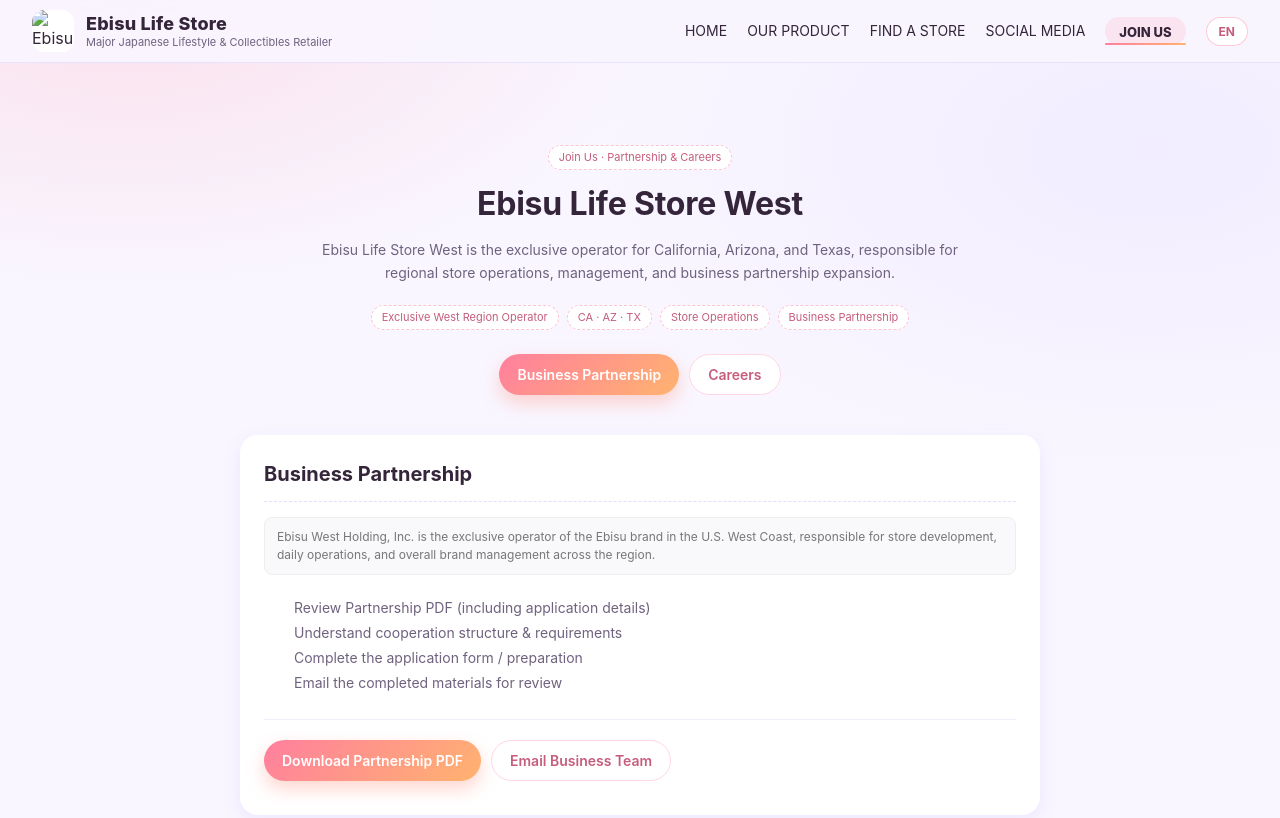
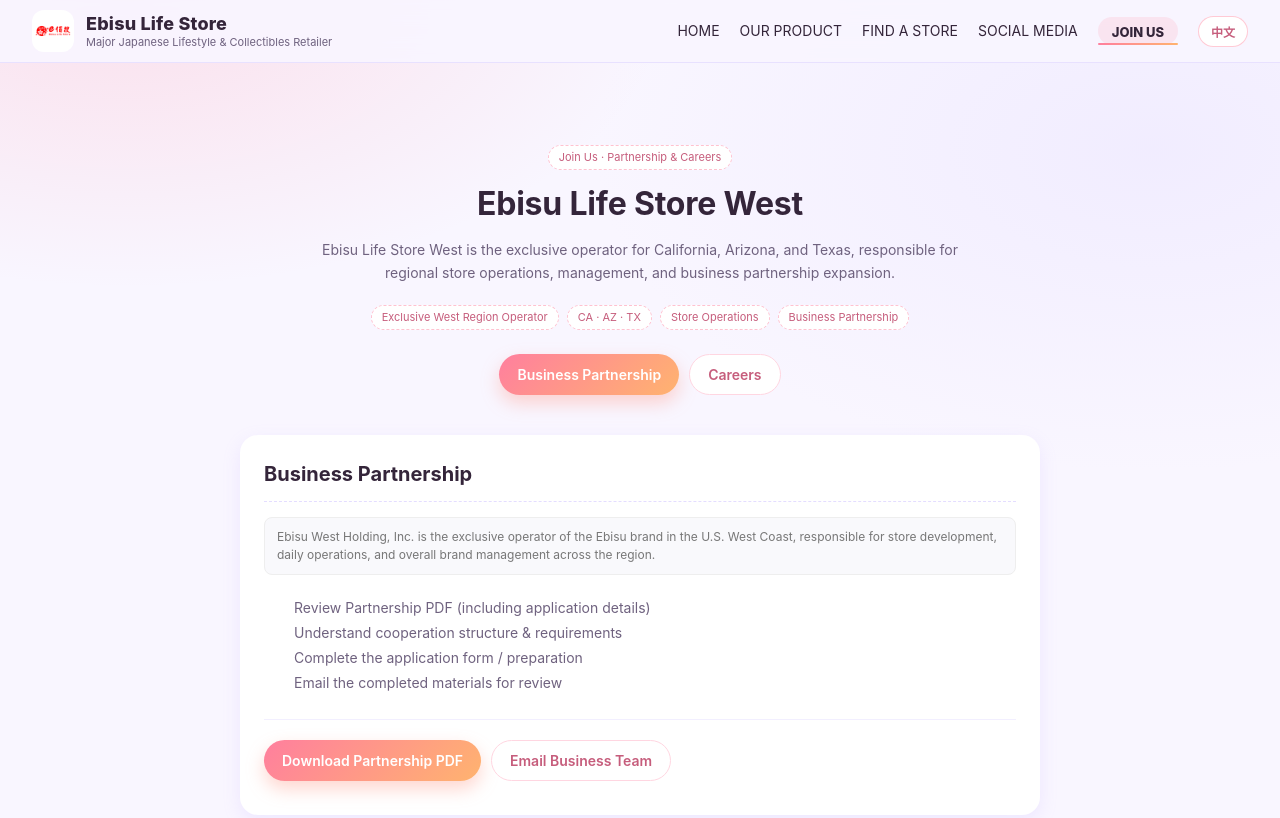
Before and after one commit to zhangbc1/Ebisu-Life-Store-West-website, a website: page partner.html in a window 1280 px wide. Shown: the top 818 px of the page. Drawn offline with Linux system fonts and the light colour scheme.

Commit message:
Update partner.html

```diff
--- a/partner.html
+++ b/partner.html
@@ -5,14 +5,14 @@
   <meta name="viewport" content="width=device-width, initial-scale=1.0, viewport-fit=cover" />
   <title>Join Us | Ebisu Life Store</title>
   <link rel="stylesheet" href="style.css">
-  <script defer src="assets/js/i18n.js"></script>
+  <script defer src="js/i18n.js"></script>
 </head>
 
 <body class="page-partner">
 
 <header>
   <div class="nav-left">
-    <img class="brand-logo square" src="assets/logo/ebisu-logo.png" alt="Ebisu">
+    <img class="brand-logo square" src="logo/ebisu-logo.png" alt="Ebisu">
     <div class="brand-text">
       <div class="logo-text-main">Ebisu Life Store</div>
       <div class="logo-text-sub">Major Japanese Lifestyle & Collectibles Retailer</div>
@@ -77,7 +77,7 @@
     </div>
 
     <div class="hero-actions" style="margin-top: 24px; padding-top: 20px; border-top: 1px solid #f2efff;">
-      <a class="btn btn-primary" href="assets/docs/ebisu-west-business-partnership.pdf" target="_blank" data-i18n="partner_btn_pdf">
+      <a class="btn btn-primary" href="docs/ebisu-west-business-partnership.pdf" target="_blank" data-i18n="partner_btn_pdf">
         Download Partnership PDF
       </a>
       <a class="btn btn-outline" href="mailto:marketing@ebisulifestore.com" data-i18n="partner_btn_email">
```
